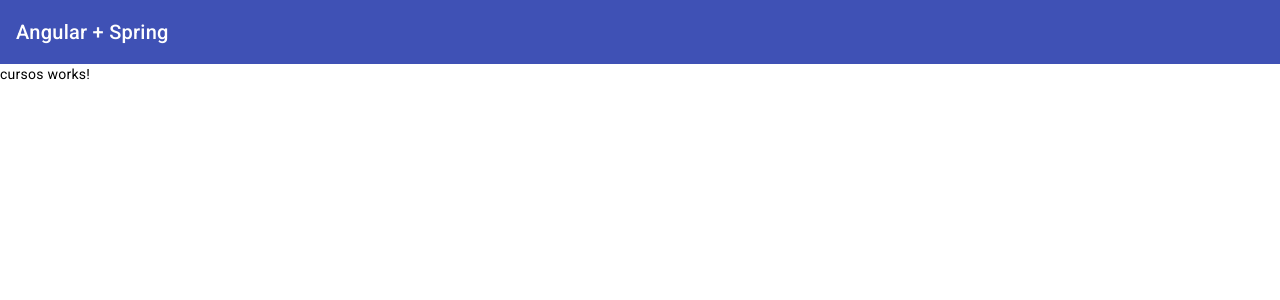
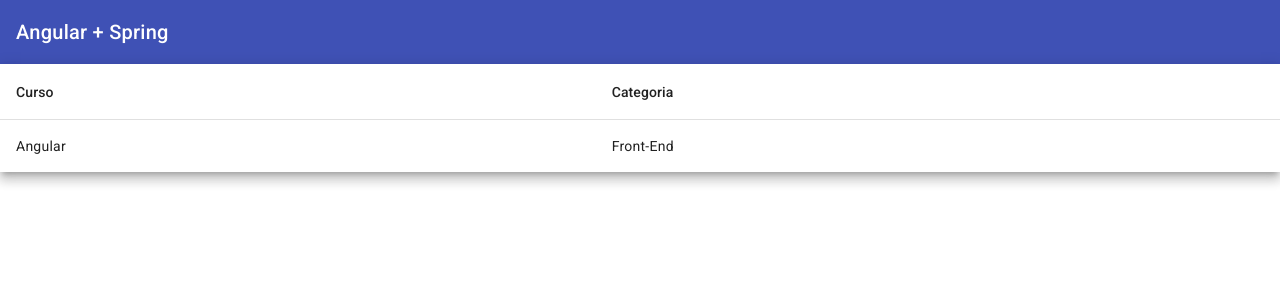
Before and after one commit to Danilo-Francisco-dos-Santos/projeto-angular-spring, an Angular app: page /cursos in a window 1280 px wide. Shown: the top 300 px of the page. Built offline with nearby package versions, Linux system fonts and the light colour scheme.

Commit message:
criado tabela cursos

```diff
--- a/src/app/cursos/cursos.module.ts
+++ b/src/app/cursos/cursos.module.ts
@@ -2,13 +2,14 @@
 import { CommonModule } from '@angular/common';
 
 import { CursosRoutingModule } from './cursos-routing.module';
-
+import {MatTableModule} from '@angular/material/table';
 
 @NgModule({
   declarations: [],
   imports: [
     CommonModule,
-    CursosRoutingModule
+    CursosRoutingModule,
+    MatTableModule
   ]
 })
 export class CursosModule { }
--- a/src/app/cursos/cursos/cursos.component.html
+++ b/src/app/cursos/cursos/cursos.component.html
@@ -1 +1,20 @@
-<p>cursos works!</p>
+<table mat-table [dataSource]="cursos" class="mat-elevation-z8">
+
+    <!--- Note that these columns can be defined in any order.
+          The actual rendered columns are set as a property on the row definition" -->
+
+    <!-- Nome Column -->
+    <ng-container matColumnDef="nome">
+        <th mat-header-cell *matHeaderCellDef> Curso </th>
+        <td mat-cell *matCellDef="let curso"> {{curso.nome}} </td>
+    </ng-container>
+
+    <!-- Name Column -->
+    <ng-container matColumnDef="categoria">
+        <th mat-header-cell *matHeaderCellDef> Categoria </th>
+        <td mat-cell *matCellDef="let curso"> {{curso.categoria}} </td>
+    </ng-container>
+
+    <tr mat-header-row *matHeaderRowDef="displayedColumns"></tr>
+    <tr mat-row *matRowDef="let row; columns: displayedColumns;"></tr>
+</table>
--- a/src/app/cursos/cursos/cursos.component.ts
+++ b/src/app/cursos/cursos/cursos.component.ts
@@ -1,12 +1,28 @@
-import { Component } from '@angular/core';
+import { Component, OnInit } from '@angular/core';
+import { MatTableModule } from '@angular/material/table';
+import { Curso } from '../model/curso';
 
 @Component({
   selector: 'app-cursos',
   standalone: true,
-  imports: [],
+  imports: [MatTableModule],
   templateUrl: './cursos.component.html',
   styleUrl: './cursos.component.css'
 })
-export class CursosComponent {
+export class CursosComponent implements OnInit {
+
+  cursos: Curso[] = [
+    { _id: '1', nome: 'Angular', categoria: 'Front-End' }
+  ];
+
+  displayedColumns = ['nome', 'categoria'];
+
+  constructor() {
+    //this.cursos = [];
+  }
+
+  ngOnInit(): void {
+
+  }
 
 }
--- /dev/null
+++ b/src/app/cursos/model/curso.ts
@@ -0,0 +1,5 @@
+export interface Curso {
+    _id: string;
+    nome: string;
+    categoria: string;
+}
```
